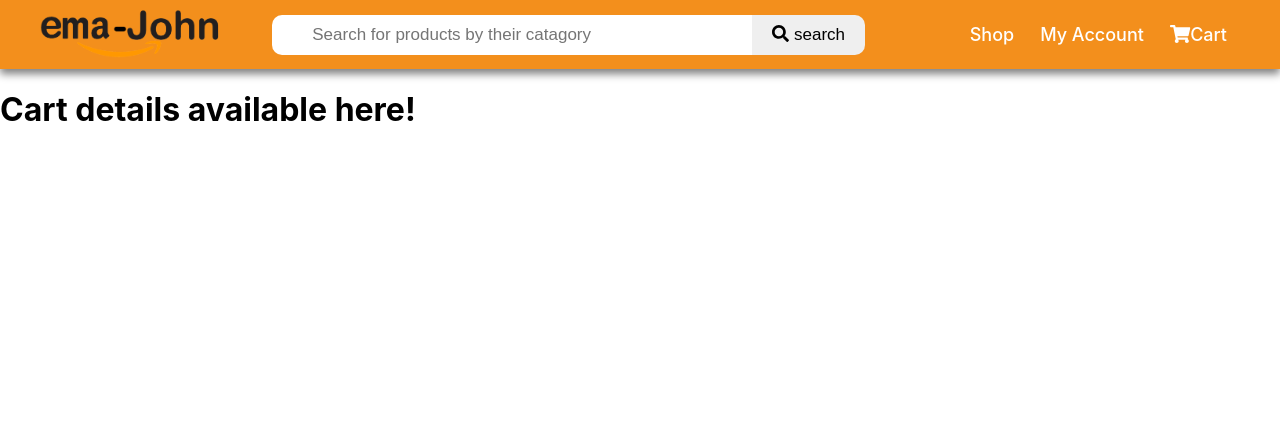
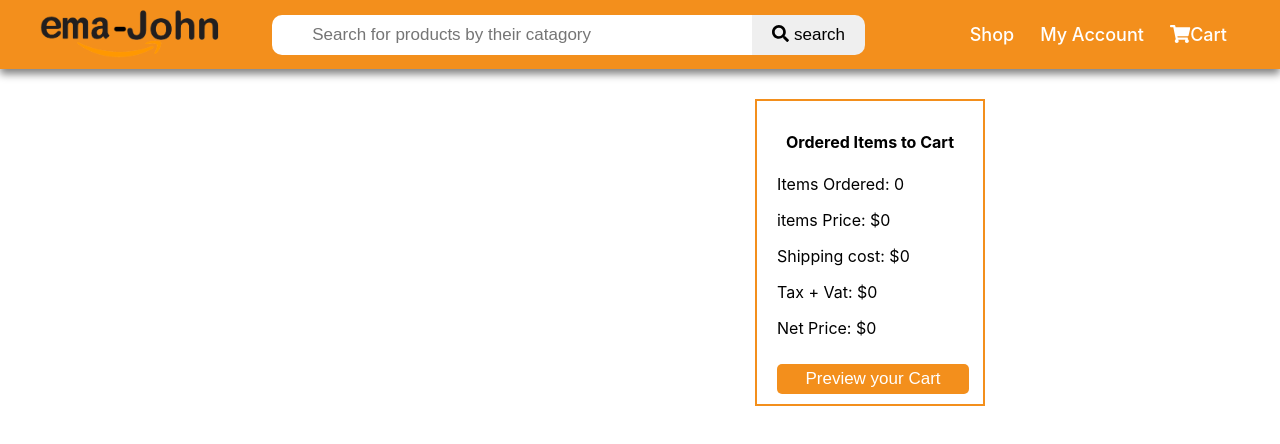
Before and after one commit to NurMohammadakram/new-application, a React (Create React App) app: page /cart in a window 1280 px wide. Shown: the top 444 px of the page. Built offline with nearby package versions, Linux system fonts and the light colour scheme.

Commit message:
updating file name, add data to local storage

```diff
--- a/src/App.js
+++ b/src/App.js
@@ -7,7 +7,7 @@ import {
 import './App.css';
 import Navbar from './Component/Nav_secton/Navbar';
 import Shop from './Component/Shop_section/Shop';
-import Cart from './Component/Cart_page/Cart_details';
+import Cart from './Component/Cart_page/Cart_review';
 import Error from './Component/Error_page/Error';
 import Account from './Component/Account/Account';
 
@@ -19,9 +19,10 @@ function App() {
       <Navbar></Navbar>
       <Routes>
         <Route path='/' element={<Shop />} />
-        <Route path='/shop' element={<Shop />} />
-        <Route path='/account' element={<Account />} />
-        <Route path='/cart' element={<Cart />} />
+        <Route path='shop' element={<Shop />} />
+        <Route path='cart' element={<Cart />} />
+        <Route path='account' element={<Account />} />
+        <Route path='cart' element={<Cart />} />
         <Route path='*' element={<Error />} />
       </Routes>
     </div>
--- a/src/Component/Cart_component/Cart.js
+++ b/src/Component/Cart_component/Cart_info.js
@@ -1,18 +1,15 @@
 import React from 'react';
+import { Link } from 'react-router-dom';
 import './Cart.css';
 
 
 const Cart = (props) => {
-    const cartList = [...props.cart];
+    const cartList = props.cart;
 
-    const x = cartList.reduce((obj, item) => {
-        obj = item;
-        return obj;
-    }, {});
-    const {name, img, price, category, stock, features, seller} = x;
 
-    const total = cartList.reduce((total, cart) => total + cart.price, 0);
+    const total = cartList.reduce((total, cart) => total + cart.price * cart.quantity, 0);
     const shipping = cartList.reduce((sum, cart) => sum + cart.shipping, 0);
+
 
     const tax = total / 10;
     const grandTotal = Math.round(total + shipping + tax)
@@ -30,7 +27,7 @@ const Cart = (props) => {
                 <p>Net Price: ${grandTotal}</p>
             </div>
             <div className="cart-button">
-                <button className='btn-cart'>Preview your Cart</button>
+                <Link to="cart"><button className='btn-cart'>Preview your Cart</button></Link>
             </div>
         </div>
     );
--- a/src/Component/Cart_page/Cart_details.js
+++ /dev/null
@@ -1,11 +0,0 @@
-import React from 'react';
-
-const Cart_details = () => {
-    return (
-        <div>
-            <h1>Cart details available here!</h1>
-        </div>
-    );
-};
-
-export default Cart_details;
--- /dev/null
+++ b/src/Component/Cart_page/Cart_review.js
@@ -0,0 +1,44 @@
+import React, { useEffect, useState } from 'react';
+import { addToDatabaseCart, getDatabaseCart, removeFromDatabaseCart } from '../../asset/utilities/fakedb';
+import data from '../../asset/fakeData/data';
+import Review from '../Review_cart_product/Review_cart_details';
+import Cart from '../Cart_component/Cart_info';
+
+const Cart_details = () => {
+    const [cart, setCart] = useState([]);
+
+    const handler = (productKey) => {
+        const newCart = cart.filter(pd => pd.key !== productKey);
+        setCart(newCart);
+        const removedata = removeFromDatabaseCart(productKey);
+        return removedata;
+    }
+
+    useEffect(() => {
+        const selectedCart = getDatabaseCart();
+        const cartKeys = Object.keys(selectedCart);
+        const products = cartKeys.map(key => {
+            const product = data.find(pd => pd.key === key);
+            product.quantity = selectedCart[key];
+            return product;
+        });
+        setCart(products);
+    }, []);
+
+    return (
+        <div className='shop-container' style={{margin: '20px 40px'}}>
+            <div>
+                {
+                    cart.map(pd => <Review product={pd} key={pd.key} handler={handler}></Review>)
+                }
+            </div>
+            <div className='cart-container'>
+                <Cart cart={cart}></Cart>
+            </div>
+        </div>
+
+
+    );
+};
+
+export default Cart_details;
--- a/src/Component/Details_component/Details.css
+++ b/src/Component/Details_component/Details.css
@@ -1,7 +1,6 @@
 .details-btn {
     min-height: 50px;
     display: flex;
-    justify-content: space-between;
     overflow: hidden;
 }
 
--- a/src/Component/Details_component/Details.js
+++ b/src/Component/Details_component/Details.js
@@ -4,10 +4,15 @@ import './Details.css';
 const Details = props => {
     const {handler, trueOrDare, details} = props;
 
+
     if(trueOrDare) {
         return (
             <div className='details-btn'>
-                    <div className='details-div'><p><small>{details}</small></p></div>
+                <div className='details-div'>
+                    {
+                        details.map(d => <small style={{display: 'inline-block'}}>{d}</small>)
+                    }
+                </div>
                 <button className='btn-2' onClick={handler}>Hide Details: </button>
             </div>
         )
--- a/src/Component/Product_component/Product.js
+++ b/src/Component/Product_component/Product.js
@@ -12,7 +12,7 @@ const Product = (props) => {
     const [details, setDetails] = useState([]);
 
     const handler = () => {
-        const x = features.map(ft => <p>{ft.description + ': ' + ft.value}</p>);
+        const x = features.map(ft => ft.description + ': ' + ft.value);
         setDetails(x);
         setVisibily(!visibility);
     };
@@ -36,7 +36,6 @@ const Product = (props) => {
                     </div>
                     <div className="details-info">
                         <Details handler={handler} details= {details} trueOrDare= {visibility}></Details>
-
                     </div>
                 </div>
             </div>
--- /dev/null
+++ b/src/Component/Review_cart_product/Review_cart_details.js
@@ -0,0 +1,21 @@
+import React from 'react';
+import { removeFromDatabaseCart } from '../../asset/utilities/fakedb';
+
+const ReviewCart = (props) => {
+    const {name, quantity, key, price} = props.product;
+
+
+    return (
+        <div>
+            <div style={{border: '1px solid #f7f7f7', padding: '10px 20px'}}>
+                <h4>{name}</h4>
+                <p>quantity: {quantity}</p>
+                <p>each product price: {price}</p>
+                <p>total price: {price} * {quantity} = {price * quantity}</p>
+                <button onClick={() => props.handler(key)} className='btn-cart'>Remove</button>
+            </div>
+        </div>
+    );
+};
+
+export default ReviewCart;
--- a/src/Component/Shop_section/Shop.js
+++ b/src/Component/Shop_section/Shop.js
@@ -4,7 +4,8 @@ import './Shop.css';
 //import data from '../../asset/fakeData/data';
 import Product from '../Product_component/Product';
 import NextProduct20 from '../Product_component/NextProduct20';
-import Cart from '../Cart_component/Cart';
+import Cart from '../Cart_component/Cart_info';
+import { addToDatabaseCart } from '../../asset/utilities/fakedb';
 
 
 const Shop = () => {
@@ -13,13 +14,15 @@ const Shop = () => {
     const [cart, setCart] = useState([]);
 
     const productInfo10 = items.slice(0, 10);
-    const nextProduct20 = items.slice(10, 20)
+    const nextProduct20 = items.slice(10, 20);
     // const nextProduct30 = items.slice(20, 30);
 
-
-    const addCart = (prop) => {
-        const newCart = [...cart, prop]
-        setCart(newCart)
+    const addCart = (item) => {
+        const newCart = [...cart, item];
+        setCart(newCart);
+        const sameProduct = newCart.filter( pd => pd.key === item.key);
+        const count = sameProduct.length;
+        addToDatabaseCart(item.key, count);
     }
 
     const showMoreHandler = () => {
@@ -35,7 +38,7 @@ const Shop = () => {
             <div className="product-container">
                 <div className='product-component-first10'>
                     {
-                        productInfo10.map(item => <Product addCart={addCart} items= {item} key={item.id}></Product>)
+                        productInfo10.map(item => <Product addCart={addCart} items= {item} key={item.key}></Product>)
                     }
                 </div>
                 <div className='product-component-next20'>
--- a/src/asset/utilities/fakedb.js
+++ b/src/asset/utilities/fakedb.js
@@ -1,4 +1,5 @@
 // use local storage as your db for now
+/*
 const addToDb = id => {
   const exists = getDb();
   let shopping_cart = {};
@@ -45,3 +46,47 @@ const clearTheCart = () => {
 }
 
 export { addToDb, removeFromDb as deleteFromDb, clearTheCart, getStoredCart }
+*/
+
+const getUser = () => {
+  const existingUser = sessionStorage.getItem('userId');
+  if (existingUser) {
+      return existingUser;
+  } else {
+      const newUser = 'user-' + new Date().getTime();
+      sessionStorage.setItem('userId', newUser)
+      return newUser;
+  }
+}
+
+
+const getDataKey = () => {
+  const userId = getUser();
+  return `emaJohn/carts/${userId}`
+}
+
+// push to local storage: a temporary place for database
+const getDatabaseCart = () => {
+  const dataKey = getDataKey();
+  const data = localStorage.getItem(dataKey) || "{}";
+  return JSON.parse(data);
+}
+
+const addToDatabaseCart = (key, count) => {
+  const currentCart = getDatabaseCart();
+  currentCart[key] = count;
+  localStorage.setItem(getDataKey(), JSON.stringify(currentCart));
+}
+
+const removeFromDatabaseCart = key => {
+  const currentCart = getDatabaseCart();
+  delete currentCart[key];
+  localStorage.setItem(getDataKey(), JSON.stringify(currentCart));
+}
+
+const processOrder = (cart) => {
+  localStorage.removeItem(getDataKey());
+}
+
+
+export { addToDatabaseCart, getDatabaseCart, removeFromDatabaseCart, processOrder };
```
Lines whose indentation alone changed are shown as unchanged.
